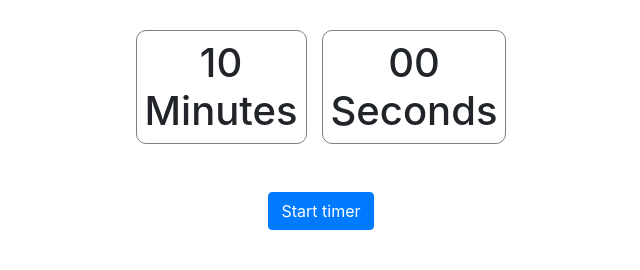
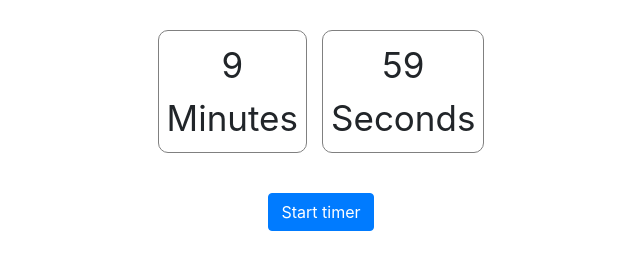
Before and after one commit to datorium-prog2/timer, a plain HTML site: page index.html in a window 1280 px wide. Shown: the whole page, without its empty margins (319-959 px from the left). Drawn offline with nearby package versions, Linux system fonts and the light colour scheme.

Commit message:
updated code

```diff
--- a/index.html
+++ b/index.html
@@ -12,16 +12,16 @@
 </head>
 <body>
     <div class="timer js-timer">
-        <h1 class="timer__time">
+        <div class="timer__time">
 
-            <span class="timer__box">
-                <span class="timer__number js-minutes">10</span> Minutes
-            </span>
+            <div class="timer__box">
+                <span class="timer__number js-minutes">-</span> Minutes
+            </div>
 
-            <span class="timer__box">
-                <span class="timer__number js-seconds">00</span> Seconds
-            </span>
-        </h1>
+            <div class="timer__box">
+                <span class="timer__number js-seconds">-</span> Seconds
+            </div>
+        </div>
 
         <button type="button" class="btn btn-primary js-start">Start timer</button>
     </div>
--- a/script.js
+++ b/script.js
@@ -1,23 +1,38 @@
 class Timer {
+  secondsInOneMinute = 60
+
   constructor(containerSelector) {
     // paņemsim wrapper elementu no dokumenta objekta
     this.timerWrapper = document.querySelector(containerSelector)
+
     // paņemsim pārējos elementus no wrapper
     this.startButton = this.timerWrapper.querySelector('.js-start')
-    this.minutesLeft = this.timerWrapper.querySelector('.js-minutes')
-    this.secondsLeft = this.timerWrapper.querySelector('.js-seconds')
+    this.minutesLeftElement = this.timerWrapper.querySelector('.js-minutes')
+    this.secondsLeftElement = this.timerWrapper.querySelector('.js-seconds')
 
     // sākumā uz lapas ielādi ir 10min, jeb 600s
-    this.cuurentTimeInSeconds = 600
+    this.cuurentTimeInSeconds = 599
 
     // pasakam uzreiz, kad nospiežam pogu tad kaut ko darām
     this.startButton.addEventListener('click', () => {
       console.log(`clicked and current time is ${this.cuurentTimeInSeconds}`)
     })
 
-    console.log(this);
+    this.minutesLeftElement.innerHTML = this.wholeMinutes()
+    this.secondsLeftElement.innerHTML = this.wholeSeconds()
   }
 
+  timeInSecondsDivideByOneMin() {
+    return (this.cuurentTimeInSeconds / this.secondsInOneMinute)
+  }
+
+  wholeMinutes() {
+    return Math.floor(this.timeInSecondsDivideByOneMin());
+  }
+
+  wholeSeconds() {
+    return this.cuurentTimeInSeconds % this.secondsInOneMinute
+  }
 }
 
 // Enkapsukēsim visu timeri zem viena wrappera
--- a/style.css
+++ b/style.css
@@ -26,4 +26,5 @@ body {
     border: 1px solid grey;
     padding: 8px;
     border-radius: 10px;
+    font-size: 35px;
 }
```
